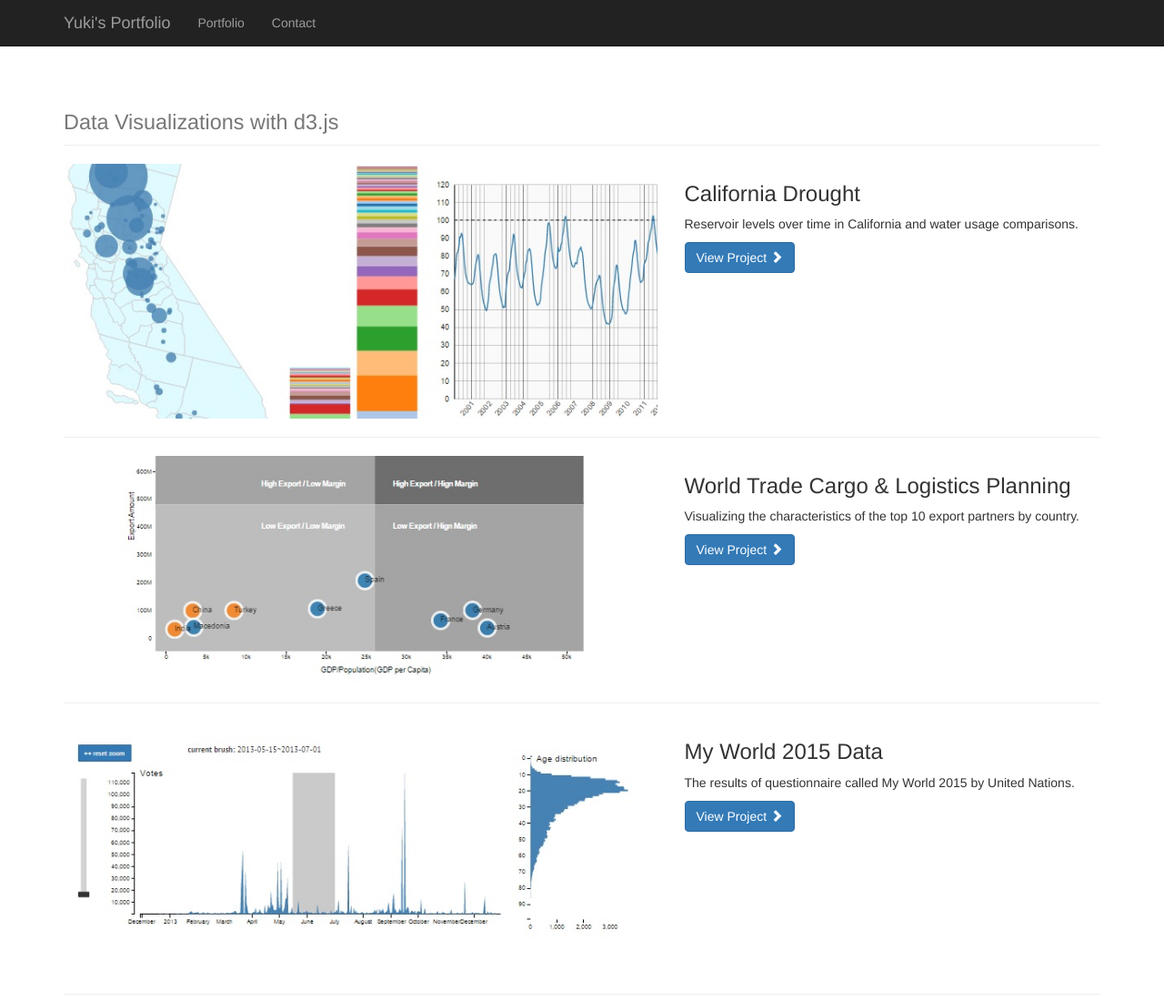
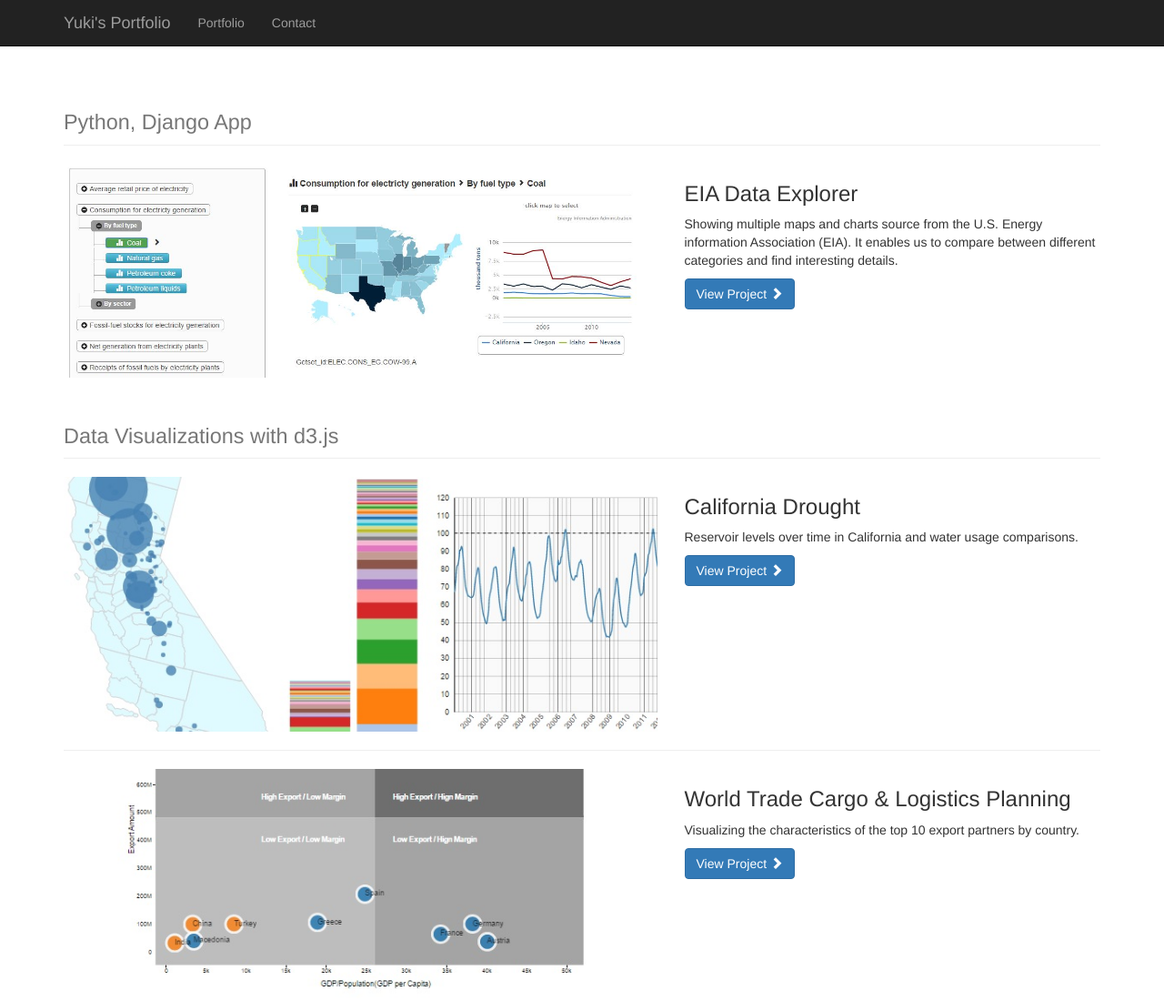
Before and after one commit to baramuyu/baramuyu.github.io, a plain HTML site: page index.html in a window 1280 px wide. Shown: the top 1100 px of the page at 91% size. Drawn offline with Linux system fonts and the light colour scheme.

Commit message:
add EIA Data Explorer

```diff
--- a/index.html
+++ b/index.html
@@ -56,6 +56,36 @@
         </div>
         <!-- /.container -->
     </nav>
+
+    <!-- Page Content -->
+    <div class="container">
+
+        <!-- Page Heading -->
+        <div class="row">
+            <div class="col-lg-12">
+                <h1 class="page-header">
+                    <small>Python, Django App</small>
+                </h1>
+            </div>
+        </div>
+        <!-- /.row -->
+
+        <!-- Project One -->
+        <div class="row">
+            <div class="col-md-7">
+                <a href="http://baramuyu.pythonanywhere.com/graphs/" target="_blank">
+                    <img class="img-responsive" src="./jpg/cs6.jpg" alt="">
+                </a>
+            </div>
+            <div class="col-md-5">
+                <h3>EIA Data Explorer</h3>
+                <h4></h4>
+                <p>Showing multiple maps and charts source from the U.S. Energy information Association (EIA). It enables us to compare between different categories and find interesting details.</p>
+                <a class="btn btn-primary" href="http://baramuyu.pythonanywhere.com/graphs/" target="_blank">View Project <span class="glyphicon glyphicon-chevron-right"></span></a>
+            </div>
+        </div>
+    </div>
+
 
     <!-- Page Content -->
     <div class="container">
```
Also changed, not shown: jpg/cs6.JPG (added), 1 other file.
